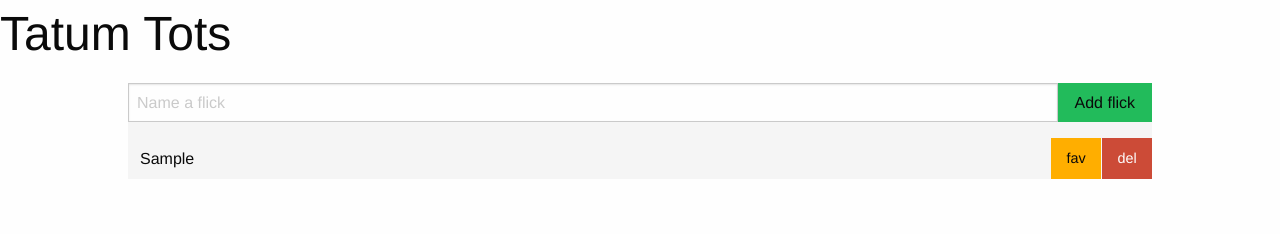
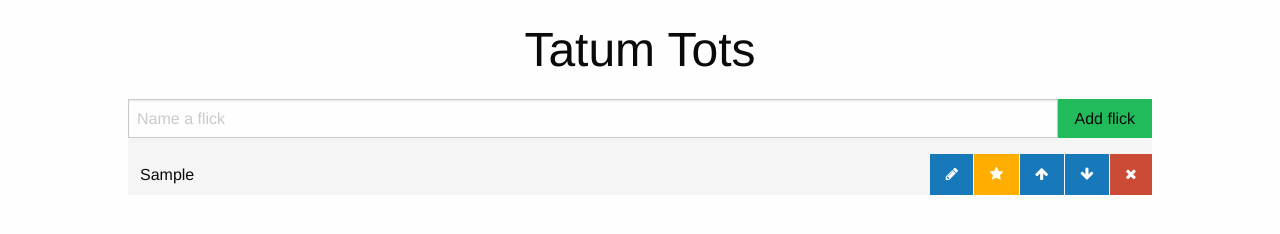
Before and after one commit to miticm/Just-another-Todo-list, a plain HTML site: page index.html in a window 1280 px wide. Both pictures are taken after typing "Sample" into the empty fields and a click on the button "Add flick". Drawn offline with nearby package versions, Linux system fonts and the light colour scheme.

Commit message:
add edit button and align heading to the center

```diff
--- a/index.css
+++ b/index.css
@@ -1,8 +1,13 @@
-main {
+main{
     width: 80%;
     background-color: whitesmoke;
     margin: 1rem auto;
-  }
+}
+header{
+  width: 80%;
+  margin: 1rem auto;
+  text-align: center;
+}
 
   .actions .button {
     margin-bottom: 0;
@@ -18,3 +23,7 @@ main {
   .template {
     display: none;
   }
+
+  .fa-star{
+    color: white;
+  }
--- a/index.html
+++ b/index.html
@@ -1,13 +1,16 @@
 <!DOCTYPE html>
 <html>
+
 <head>
   <meta charset="utf-8" />
   <meta http-equiv="X-UA-Compatible" content="IE=edge">
   <title>Tatum Tots</title>
   <meta name="viewport" content="width=device-width, initial-scale=1">
+  <link rel="stylesheet" href="https://cdnjs.cloudflare.com/ajax/libs/font-awesome/4.7.0/css/font-awesome.min.css">
   <link rel="stylesheet" href="https://cdnjs.cloudflare.com/ajax/libs/foundation/6.4.3/css/foundation.min.css">
   <link rel="stylesheet" type="text/css" media="screen" href="index.css" />
 </head>
+
 <body>
   <header>
     <h1>Tatum Tots</h1>
@@ -16,31 +19,39 @@
   <main>
     <form id="flickForm">
       <div class="input-group">
-        <input
-          type="text"
-          class="input-group-field"
-          placeholder="Name a flick"
-          name="flickName"
-          autofocus
-          required
-        >
+        <input type="text" class="input-group-field" placeholder="Name a flick" name="flickName" autofocus required>
         <div class="input-group-button">
-          <button
-            class="button success"
-            type="submit"
-          >
+          <button class="button success" type="submit">
             Add flick
           </button>
         </div>
       </div>
     </form>
-
     <ul id="flickList" class="no-bullet">
       <li class="template flick grid-x align-middle">
         <span class="flickName cell auto"></span>
         <span class="actions cell shrink">
           <div class="button-group">
-              <button class="button warning">fav</button><button class="button alert">del</button>
+
+            <button class="button">
+              <i class="fa fa-pencil" aria-hidden="true"></i>
+            </button>
+            <button class="button warning">
+              <i class="fa fa-star" aria-hidden="true"></i>
+            </button>
+
+            <button class="button">
+              <i class="fa fa-arrow-up" aria-hidden="true"></i>
+            </button>
+
+            <button class="button">
+              <i class="fa fa-arrow-down" aria-hidden="true"></i>
+            </button>
+
+            <button class="button alert">
+              <i class="fa fa-times" aria-hidden="true"></i>
+            </button>
+
           </div>
         </span>
       </li>
@@ -49,4 +60,5 @@
 
   <script src="index.js"></script>
 </body>
+
 </html>
```
